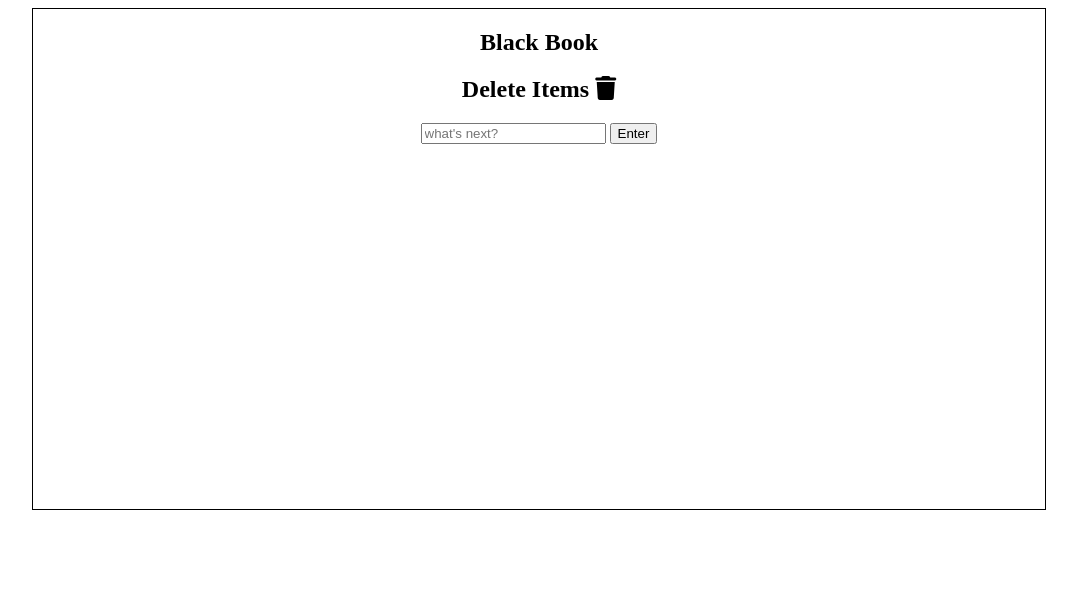
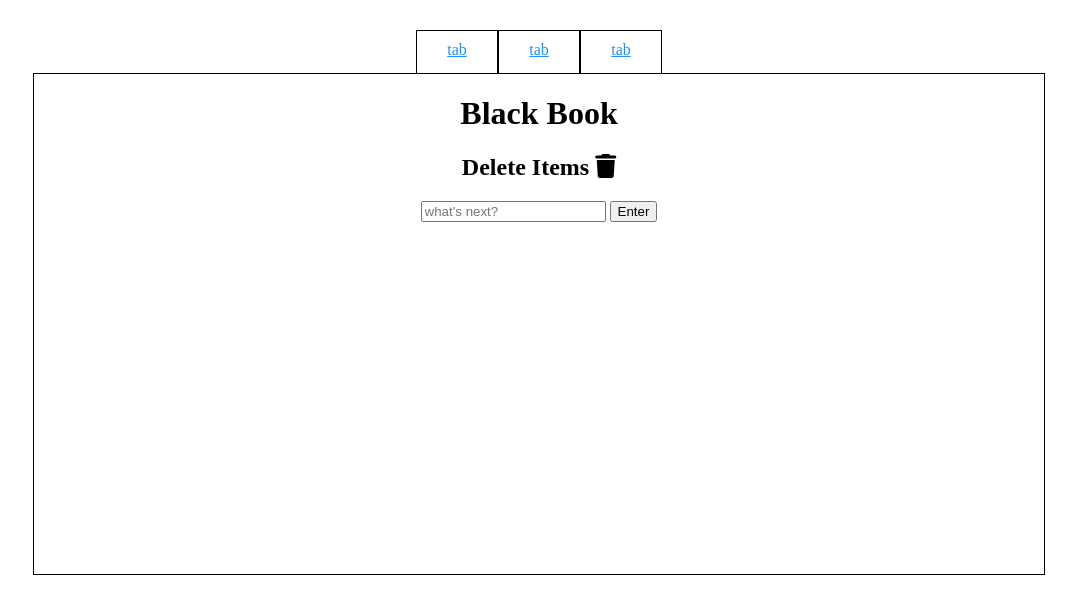
Before and after one commit to ajvidal91/black-book-prototype, a plain HTML site: page index.html in a window 1280 px wide. Shown: the whole page, without its empty margins (101-1178 px from the left). Drawn offline with Linux system fonts and the light colour scheme.

Commit message:
began the layout

```diff
--- a/index.html
+++ b/index.html
@@ -1,15 +1,19 @@
 <!DOCTYPE html>
 <html lang="en" dir="ltr">
-
 <head>
     <meta charset="utf-8">
     <link rel="stylesheet" href="main.css">
     <script src="https://kit.fontawesome.com/08e53414c0.js"></script>
     <title>Blackbook</title>
 </head>
-
 <body>
-  <section class="wrapper">
+    <div class="wrapper">
+        <div class="tabs-container">
+            <a href="#">tab</a>
+            <a href="#">tab</a>
+            <a href="#">tab</a>
+        </div>
+        <div class="to-do-list-container">
             <div class="heading-container">
                 <h1>Black Book</h1>
                 <h2>Delete Items <i class="fas fa-trash" id="trash"></i></h2>
@@ -26,7 +30,9 @@
 
                 </ul>
             </div>
-  </section>
+        </div>
+    </div>
+
 
 
     <script src="main.js" type="text/javascript"></script>
--- a/main.css
+++ b/main.css
@@ -1,8 +1,29 @@
 .wrapper {
-  width: 80%;
+    width: 80%;
+    margin: 30px auto;
+}
+.to-do-list-container {
+  /* width: 80%; */
   min-height: 500px;
-  margin: 0 auto;
+  /* margin: 0 auto; */
+  /* padding-top: 85px; */
   border: 1px solid black;
+}
+
+.tabs-container a {
+    color: dodgerblue;
+    list-style: none;
+    border: 1px solid black;
+    border-bottom: none;
+    height: 2em;
+    width: 5em;
+    text-align: center;
+    padding-top: 10px;
+}
+
+.tabs-container {
+    display: flex;
+    justify-content: center;
 }
 
 .input-container {
```
Lines whose indentation alone changed are shown as unchanged.
